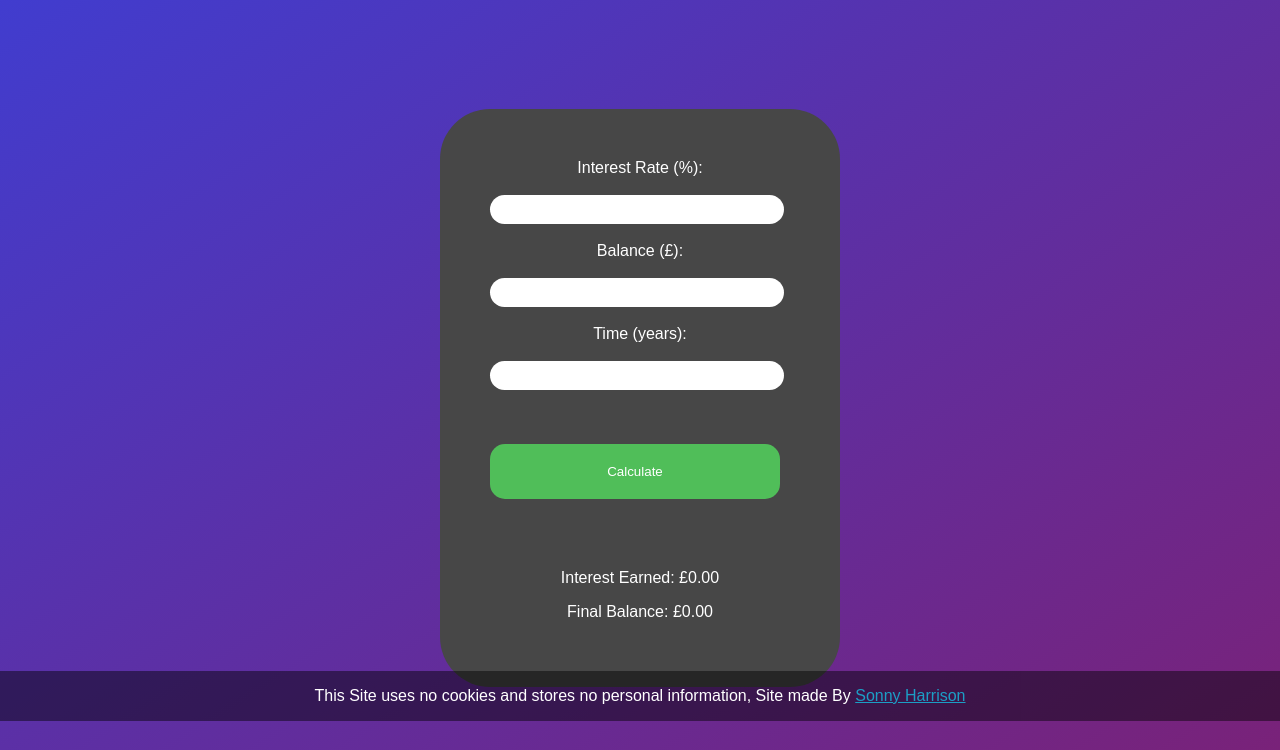
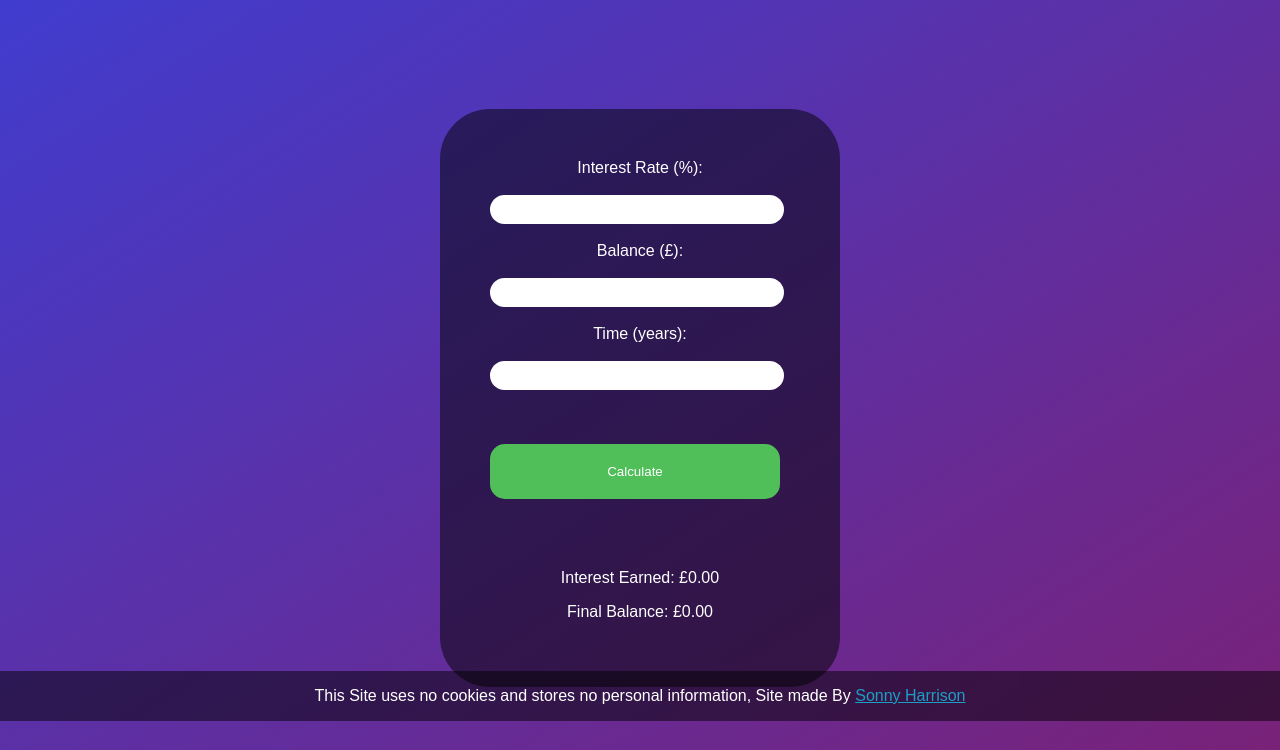
Before and after one commit to s0nny-h/Interest-Calculator, a plain HTML site: page simple.html in a window 1280 px wide. Shown: the part 79-829 px from the top of the page. Drawn offline with Linux system fonts and the light colour scheme.

Commit message:
Updated "styles.css"
Updated small design elements

```diff
--- a/styles.css
+++ b/styles.css
@@ -49,12 +49,12 @@ footer {
   left: 0;
   bottom: 0;
   width: 100%;
-  background-color: rgba(0, 0, 0, 0.459);
+  background-color: rgba(0, 0, 0, 0.5);
   color: white;
   text-align: center;
 }
 form {
-  background-color: rgb(71, 71, 71);
+  background-color: rgba(0, 0, 0, 0.5);
   width: 300px;
   padding: 50px;
   margin: 20px;
```
